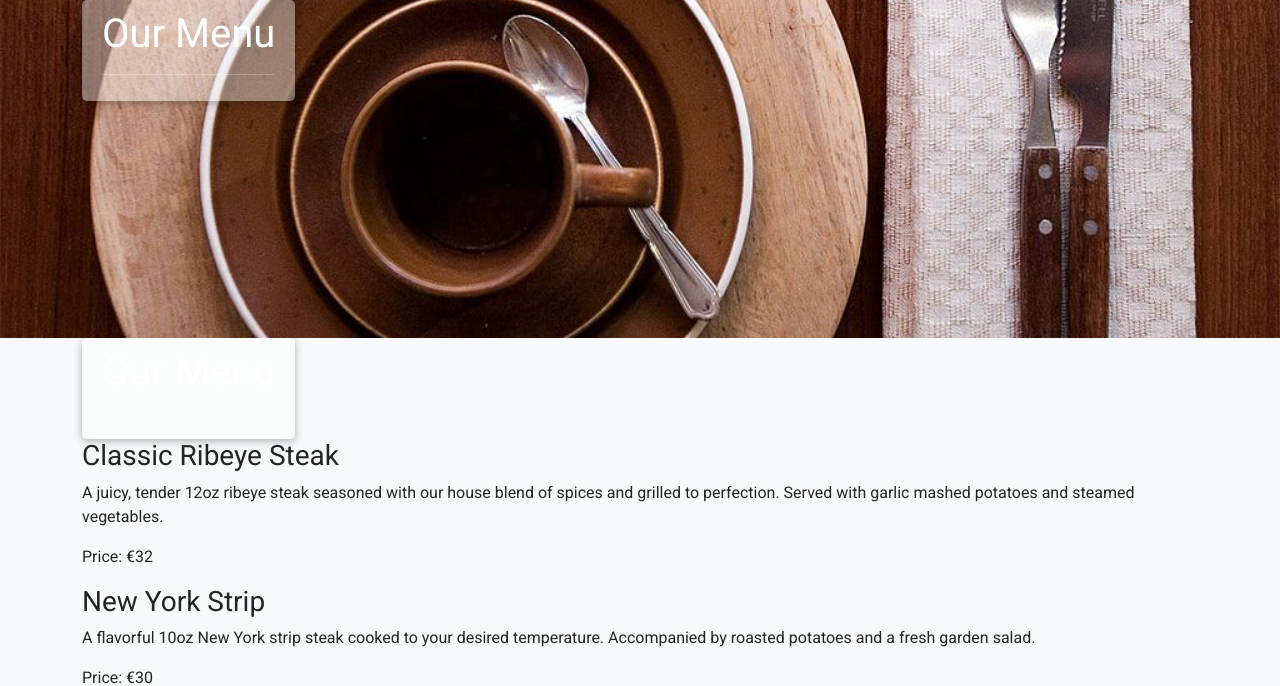
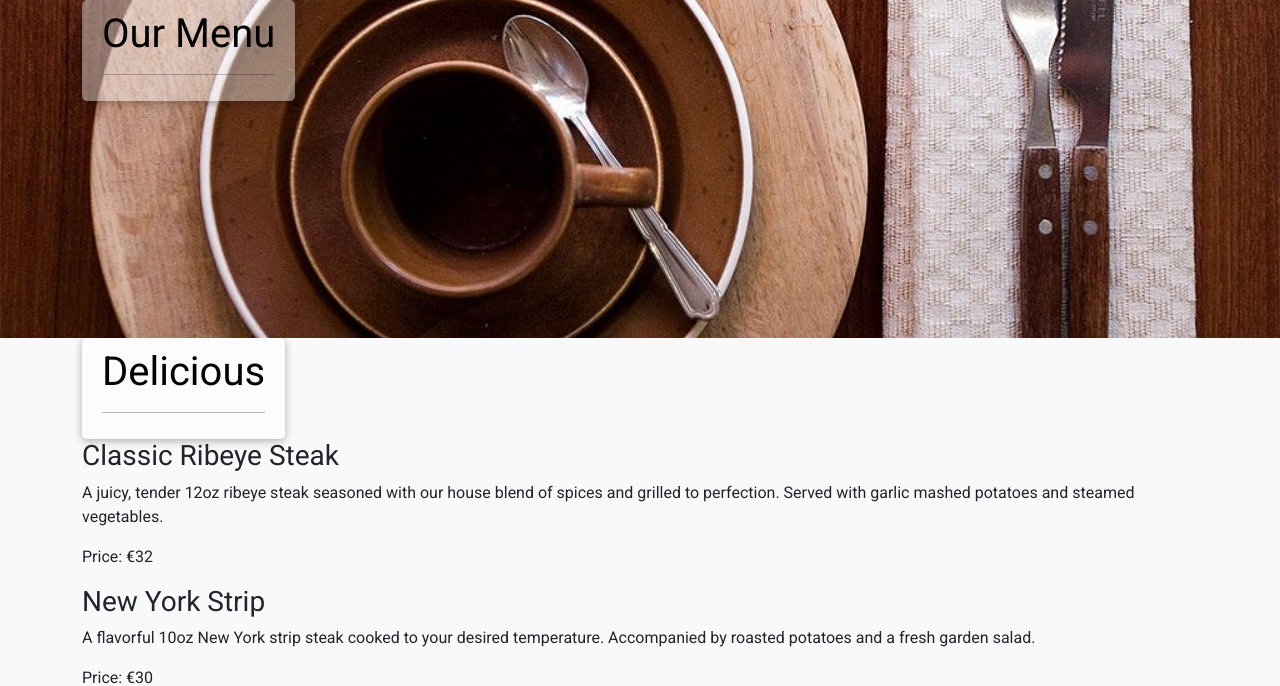
Before and after one commit to tronborg2000/Restaurant-Booking-One, a Flask app: page /menu in a window 1280 px wide. Shown: the part 64-750 px from the top of the page. Run offline with Flask 2, Linux system fonts and the light colour scheme; some libraries are stand-ins or nearby versions.

Commit message:
fix text menu

```diff
--- a/assets/css/styles.css
+++ b/assets/css/styles.css
@@ -139,7 +139,7 @@ body {
 
 .menu-header {
   background-color: rgba(255, 255, 255, 0.4);
-  color: #ffffff;
+  color: #030303;
   display: inline-block;
   padding: 10px 20px;
   border-radius: 5px;
--- a/templates/menu.html
+++ b/templates/menu.html
@@ -44,7 +44,7 @@
   <section class="menu-section">
     <div class="container">
       <div class="menu-header">
-        <h1>Our Menu</h1>
+        <h1>Delicious</h1>
         <hr>
       </div>
       <!-- Menu items and descriptions -->
```
